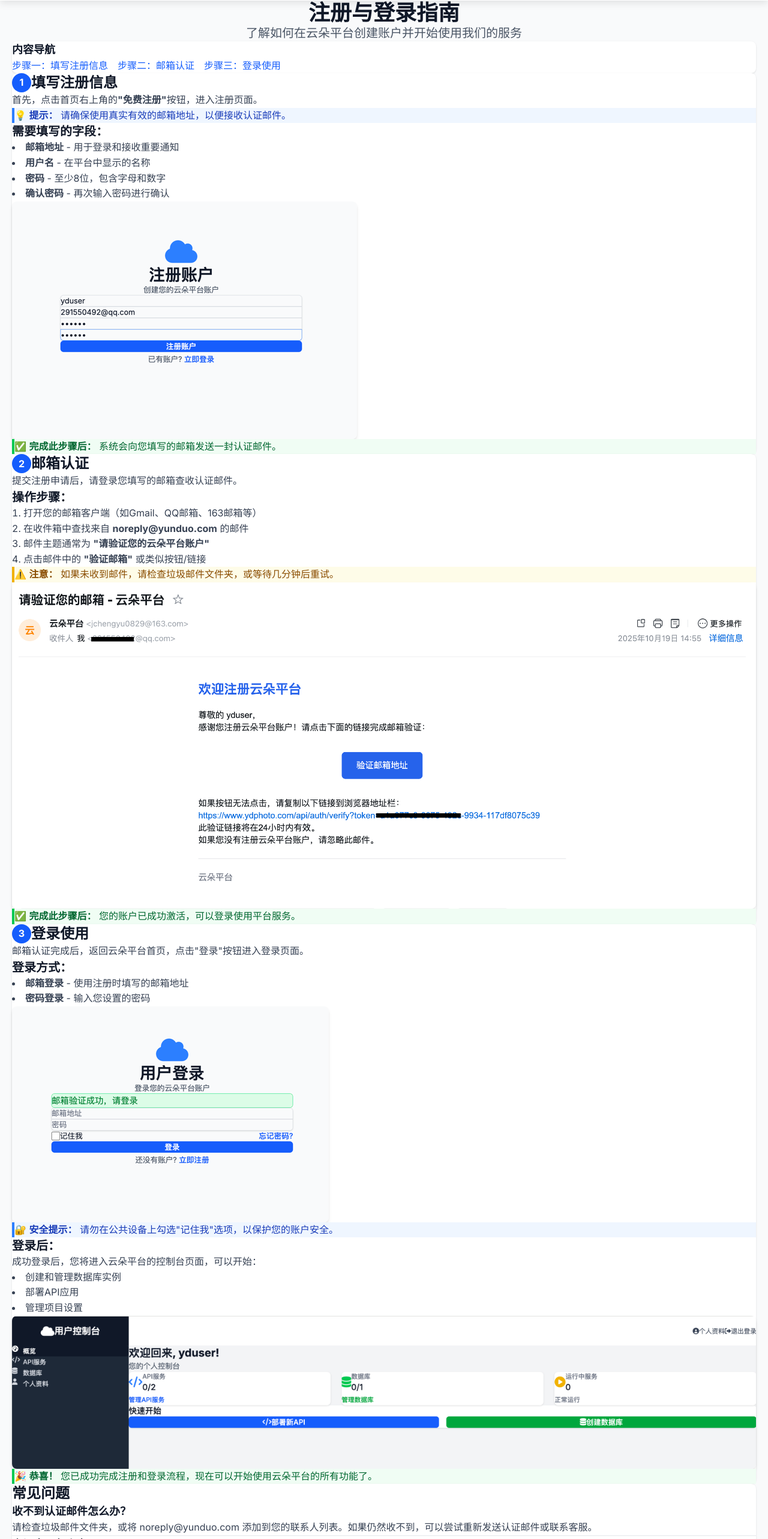
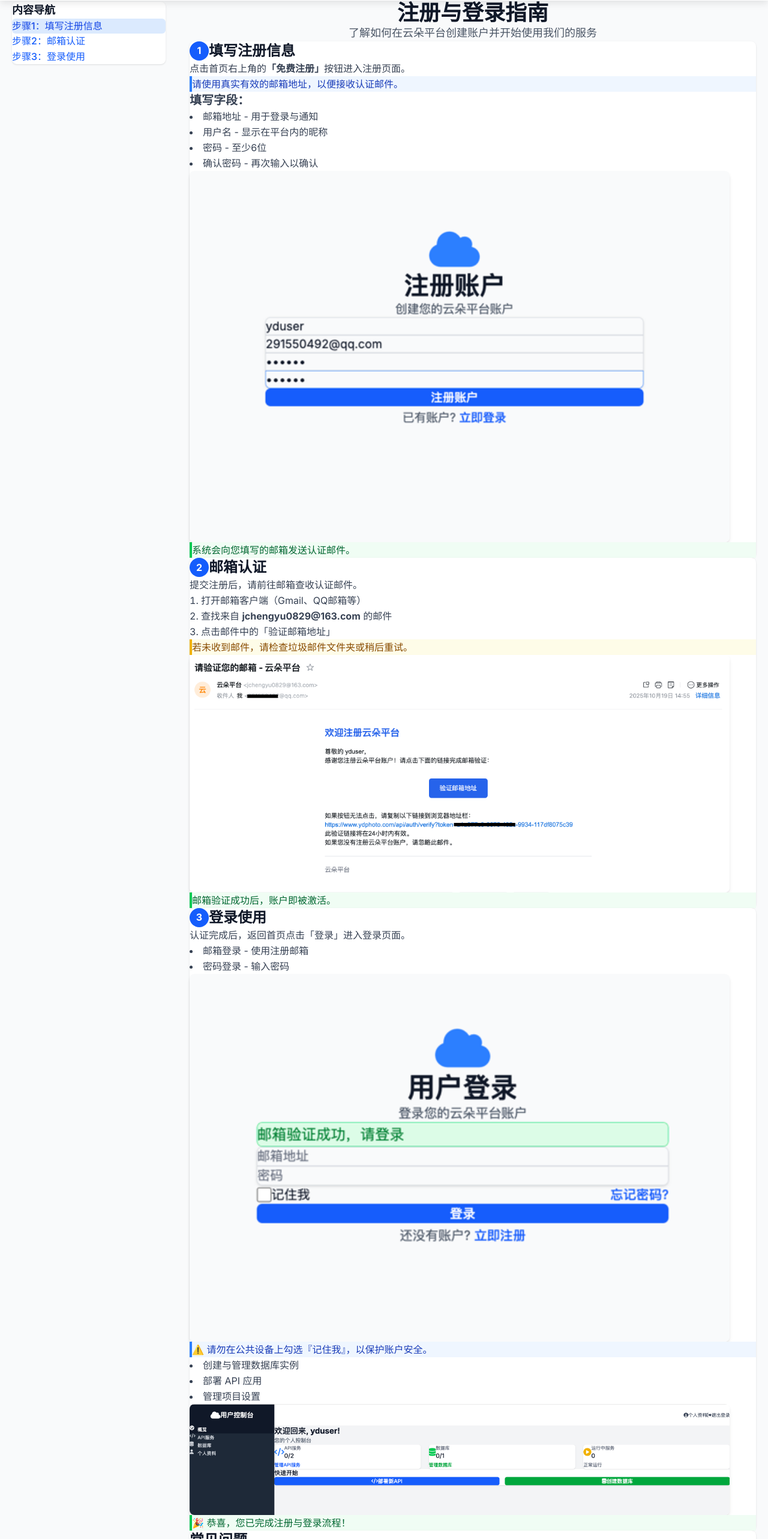
Before and after one commit to jiangchengyu998/one-click-deployment, a Next.js app: page /docs/register-login in a window 1280 px wide. Shown: the part 77-2643 px from the top of the page at 60% size. Built offline with nearby package versions, Linux system fonts and the light colour scheme.

Commit message:
register doc

```diff
--- a/src/app/docs/register-login/page.tsx
+++ b/src/app/docs/register-login/page.tsx
@@ -1,239 +1,293 @@
-// src/app/docs/register-login/page.tsx
 "use client";
+import {JSX, useEffect, useState} from "react";
+import Image from "next/image";
+import Link from "next/link";
+
+const steps = [
+    { id: "step1", title: "填写注册信息", number: 1 },
+    { id: "step2", title: "邮箱认证", number: 2 },
+    { id: "step3", title: "登录使用", number: 3 },
+];
+
 export default function RegisterLoginDocs() {
+    const [activeId, setActiveId] = useState<string>("step1");
+
+    useEffect(() => {
+        // 平滑滚动
+        document.documentElement.style.scrollBehavior = "smooth";
+
+        // Intersection Observer 监听滚动位置
+        const observer = new IntersectionObserver(
+            (entries) => {
+                for (const entry of entries) {
+                    if (entry.isIntersecting) {
+                        setActiveId(entry.target.id);
+                    }
+                }
+            },
+            { rootMargin: "-50% 0px -50% 0px", threshold: 0.1 }
+        );
+
+        steps.forEach((s) => {
+            const el = document.getElementById(s.id);
+            if (el) observer.observe(el);
+        });
+
+        return () => observer.disconnect();
+    }, []);
+
     return (
-        <div className="min-h-screen bg-gray-50 py-8">
-            <div className="container mx-auto px-4 max-w-4xl">
+        <div className="min-h-screen bg-gray-50 py-10">
+            <div className="container mx-auto px-4 max-w-5xl flex flex-col md:flex-row gap-10">
+                {/* 侧边导航栏 */}
+                <aside className="md:w-64 bg-white rounded-lg shadow p-6 h-fit sticky top-20">
+                    <h2 className="text-lg font-semibold text-gray-900 mb-4">内容导航</h2>
+                    <ul className="space-y-3">
+                        {steps.map((s) => (
+                            <li key={s.id}>
+                                <a
+                                    href={`#${s.id}`}
+                                    className={`block px-3 py-2 rounded-md font-medium transition-colors duration-150 ${
+                                        activeId === s.id
+                                            ? "bg-blue-100 text-blue-700"
+                                            : "text-blue-600 hover:bg-blue-50 hover:text-blue-800"
+                                    }`}
+                                >
+                                    步骤{s.number}：{s.title}
+                                </a>
+                            </li>
+                        ))}
+                    </ul>
+                </aside>
+
+                {/* 主体内容 */}
+                <main className="flex-1">
                     {/* 页面头部 */}
-                <div className="text-center mb-12">
-                    <h1 className="text-4xl font-bold text-gray-900 mb-4">
-                        注册与登录指南
-                    </h1>
-                    <p className="text-xl text-gray-600">
+                    <header className="text-center mb-12">
+                        <h1 className="text-4xl font-bold text-gray-900 mb-3">注册与登录指南</h1>
+                        <p className="text-lg text-gray-600">
                             了解如何在云朵平台创建账户并开始使用我们的服务
                         </p>
-                </div>
+                    </header>
 
-                {/* 内容导航 */}
-                <div className="bg-white rounded-lg shadow-sm p-6 mb-8">
-                    <h2 className="text-lg font-semibold text-gray-900 mb-4">内容导航</h2>
-                    <div className="flex flex-wrap gap-4">
-                        <a href="#step1" className="text-blue-600 hover:text-blue-800 font-medium">
-                            步骤一：填写注册信息
-                        </a>
-                        <a href="#step2" className="text-blue-600 hover:text-blue-800 font-medium">
-                            步骤二：邮箱认证
-                        </a>
-                        <a href="#step3" className="text-blue-600 hover:text-blue-800 font-medium">
-                            步骤三：登录使用
-                        </a>
-                    </div>
-                </div>
-
-                {/* 步骤一：填写注册信息 */}
-                <section id="step1" className="bg-white rounded-lg shadow-sm p-8 mb-8">
-                    <div className="flex items-center mb-6">
-                        <div className="w-8 h-8 bg-blue-600 text-white rounded-full flex items-center justify-center font-bold mr-4">
-                            1
-                        </div>
-                        <h2 className="text-2xl font-bold text-gray-900">填写注册信息</h2>
-                    </div>
-
-                    <div className="prose max-w-none">
-                        <p className="text-gray-700 mb-6">
-                            首先，点击首页右上角的<strong>"免费注册"</strong>按钮，进入注册页面。
-                        </p>
-
-                        <div className="bg-blue-50 border-l-4 border-blue-500 p-4 mb-6">
-                            <p className="text-blue-800">
-                                💡 <strong>提示：</strong> 请确保使用真实有效的邮箱地址，以便接收认证邮件。
-                            </p>
-                        </div>
-
-                        <h3 className="text-xl font-semibold text-gray-900 mb-4">需要填写的字段：</h3>
-                        <ul className="list-disc list-inside text-gray-700 mb-6 space-y-2">
-                            <li><strong>邮箱地址</strong> - 用于登录和接收重要通知</li>
-                            <li><strong>用户名</strong> - 在平台中显示的名称</li>
-                            <li><strong>密码</strong> - 至少8位，包含字母和数字</li>
-                            <li><strong>确认密码</strong> - 再次输入密码进行确认</li>
-                        </ul>
-
-                        <img
-                            src="/images/register-form.png"
-                            alt="注册表单页面"
-                            className="rounded-lg shadow-md mb-6"
-                        />
-
-                        <div className="bg-green-50 border-l-4 border-green-500 p-4">
-                            <p className="text-green-800">
-                                ✅ <strong>完成此步骤后：</strong> 系统会向您填写的邮箱发送一封认证邮件。
-                            </p>
-                        </div>
-                    </div>
-                </section>
-
-                {/* 步骤二：邮箱认证 */}
-                <section id="step2" className="bg-white rounded-lg shadow-sm p-8 mb-8">
-                    <div className="flex items-center mb-6">
-                        <div className="w-8 h-8 bg-blue-600 text-white rounded-full flex items-center justify-center font-bold mr-4">
-                            2
-                        </div>
-                        <h2 className="text-2xl font-bold text-gray-900">邮箱认证</h2>
-                    </div>
-
-                    <div className="prose max-w-none">
-                        <p className="text-gray-700 mb-6">
-                            提交注册申请后，请登录您填写的邮箱查收认证邮件。
-                        </p>
-
-                        <h3 className="text-xl font-semibold text-gray-900 mb-4">操作步骤：</h3>
-                        <ol className="list-decimal list-inside text-gray-700 mb-6 space-y-3">
-                            <li>打开您的邮箱客户端（如Gmail、QQ邮箱、163邮箱等）</li>
-                            <li>在收件箱中查找来自 <strong>noreply@yunduo.com</strong> 的邮件</li>
-                            <li>邮件主题通常为 <strong>"请验证您的云朵平台账户"</strong></li>
-                            <li>点击邮件中的 <strong>"验证邮箱"</strong> 或类似按钮/链接</li>
-                        </ol>
-
-                        <div className="bg-yellow-50 border-l-4 border-yellow-500 p-4 mb-6">
-                            <p className="text-yellow-800">
-                                ⚠️ <strong>注意：</strong> 如果未收到邮件，请检查垃圾邮件文件夹，或等待几分钟后重试。
-                            </p>
-                        </div>
-
-                        <img
-                            src="/images/register-email.png"
-                            alt="注册邮箱认证页面"
-                            className="rounded-lg shadow-md mb-6"
-                        />
-
-
-                        <div className="bg-green-50 border-l-4 border-green-500 p-4">
-                            <p className="text-green-800">
-                                ✅ <strong>完成此步骤后：</strong> 您的账户已成功激活，可以登录使用平台服务。
-                            </p>
-                        </div>
-                    </div>
-                </section>
-
-                {/* 步骤三：登录使用 */}
-                <section id="step3" className="bg-white rounded-lg shadow-sm p-8 mb-8">
-                    <div className="flex items-center mb-6">
-                    <div className="w-8 h-8 bg-blue-600 text-white rounded-full flex items-center justify-center font-bold mr-4">
-                            3
-                        </div>
-                        <h2 className="text-2xl font-bold text-gray-900">登录使用</h2>
-                    </div>
-
-                    <div className="prose max-w-none">
-                        <p className="text-gray-700 mb-6">
-                            邮箱认证完成后，返回云朵平台首页，点击"登录"按钮进入登录页面。
-                        </p>
-
-                        <h3 className="text-xl font-semibold text-gray-900 mb-4">登录方式：</h3>
-                        <ul className="list-disc list-inside text-gray-700 mb-6 space-y-2">
-                            <li><strong>邮箱登录</strong> - 使用注册时填写的邮箱地址</li>
-                            <li><strong>密码登录</strong> - 输入您设置的密码</li>
-                        </ul>
-
-                        {/* 登录页面截图占位符 */}
-                        <img
-                            src="/images/login-form.png"
-                            alt="登录页面"
-                            className="rounded-lg shadow-md mb-6"
-                        />
-
-                        <div className="bg-blue-50 border-l-4 border-blue-500 p-4 mb-6">
-                            <p className="text-blue-800">
-                                🔐 <strong>安全提示：</strong> 请勿在公共设备上勾选"记住我"选项，以保护您的账户安全。
-                            </p>
-                        </div>
-
-                        <h3 className="text-xl font-semibold text-gray-900 mb-4">登录后：</h3>
-                        <p className="text-gray-700 mb-4">
-                            成功登录后，您将进入云朵平台的控制台页面，可以开始：
-                        </p>
-                        <ul className="list-disc list-inside text-gray-700 mb-6 space-y-2">
-                            <li>创建和管理数据库实例</li>
-                            <li>部署API应用</li>
-                            {/*<li>查看资源使用情况</li>*/}
-                            <li>管理项目设置</li>
-                        </ul>
-
-                        {/* 控制台页面截图占位符 */}
-                        {/*<div className="border-2 border-dashed border-gray-300 rounded-lg p-8 text-center mb-6">*/}
-                            <img
-                                src="/images/user-dashboad.png"
-                                alt="登录页面"
-                                className="rounded-lg shadow-md mb-6"
-                            />
-                        {/*    <p className="text-gray-500">用户控制台截图</p>*/}
-                        {/*    <p className="text-sm text-gray-400 mt-1">展示登录成功后的控制台界面</p>*/}
-                        {/*</div>*/}
-
-                        <div className="bg-green-50 border-l-4 border-green-500 p-4">
-                            <p className="text-green-800">
-                                🎉 <strong>恭喜！</strong> 您已成功完成注册和登录流程，现在可以开始使用云朵平台的所有功能了。
-                            </p>
-                        </div>
-                    </div>
-                </section>
+                    {/* 步骤内容 */}
+                    {steps.map((s) => (
+                        <StepSection key={s.id} id={s.id} number={s.number} title={s.title} />
+                    ))}
 
                     {/* 常见问题 */}
-                <section className="bg-white rounded-lg shadow-sm p-8">
-                    <h2 className="text-2xl font-bold text-gray-900 mb-6">常见问题</h2>
-
-                    <div className="space-y-6">
-                        <div className="border-b border-gray-200 pb-6">
-                            <h3 className="text-lg font-semibold text-gray-900 mb-2">
-                                收不到认证邮件怎么办？
-                            </h3>
-                            <p className="text-gray-700">
-                                请检查垃圾邮件文件夹，或将 noreply@yunduo.com 添加到您的联系人列表。如果仍然收不到，可以尝试重新发送认证邮件或联系客服。
-                            </p>
-                        </div>
-
-                        <div className="border-b border-gray-200 pb-6">
-                            <h3 className="text-lg font-semibold text-gray-900 mb-2">
-                                忘记密码怎么办？
-                            </h3>
-                            <p className="text-gray-700">
-                                在登录页面点击"忘记密码"链接，输入您的邮箱地址，系统会发送密码重置邮件到您的邮箱。
-                            </p>
-                        </div>
-
-                        <div>
-                            <h3 className="text-lg font-semibold text-gray-900 mb-2">
-                                一个邮箱可以注册多个账户吗？
-                            </h3>
-                            <p className="text-gray-700">
-                                每个邮箱地址只能注册一个云朵平台账户。如果您需要多个账户，请使用不同的邮箱地址注册。
-                            </p>
-                        </div>
-                    </div>
-                </section>
+                    <FAQSection />
 
                     {/* 导航链接 */}
-                <div className="mt-12 flex justify-between">
-                    <a
+                    <footer className="mt-12 flex justify-between">
+                        <Link
                             href="/docs"
                             className="flex items-center text-blue-600 hover:text-blue-800 font-medium"
                         >
-                        <svg className="w-5 h-5 mr-2" fill="none" stroke="currentColor" viewBox="0 0 24 24">
-                            <path strokeLinecap="round" strokeLinejoin="round" strokeWidth={2} d="M15 19l-7-7 7-7" />
-                        </svg>
+                            <ArrowLeftIcon />
                             返回文档中心
-                    </a>
-                    <a
+                        </Link>
+
+                        <Link
                             href="/docs/first-deployment"
                             className="flex items-center text-blue-600 hover:text-blue-800 font-medium"
                         >
                             下一篇：首次部署指南
-                        <svg className="w-5 h-5 ml-2" fill="none" stroke="currentColor" viewBox="0 0 24 24">
-                            <path strokeLinecap="round" strokeLinejoin="round" strokeWidth={2} d="M9 5l7 7-7 7" />
-                        </svg>
-                    </a>
-                </div>
+                            <ArrowRightIcon />
+                        </Link>
+                    </footer>
+                </main>
             </div>
         </div>
     );
 }
+
+/* 单步内容组件 */
+function StepSection({
+                         id,
+                         number,
+                         title,
+                     }: {
+    id: string;
+    number: number;
+    title: string;
+}) {
+    const images: Record<string, string> = {
+        step1: "/images/register-form.png",
+        step2: "/images/register-email.png",
+        step3: "/images/login-form.png",
+    };
+
+    const contentMap: Record<string, JSX.Element> = {
+        step1: (
+            <>
+                <p className="mb-6">
+                    点击首页右上角的<strong>「免费注册」</strong>按钮进入注册页面。
+                </p>
+                <Alert type="info" text="请使用真实有效的邮箱地址，以便接收认证邮件。" />
+                <h3 className="text-xl font-semibold mt-6 mb-3">填写字段：</h3>
+                <ul className="list-disc list-inside space-y-2 mb-6">
+                    <li>邮箱地址 - 用于登录与通知</li>
+                    <li>用户名 - 显示在平台内的昵称</li>
+                    <li>密码 - 至少6位</li>
+                    <li>确认密码 - 再次输入以确认</li>
+                </ul>
+                <Image
+                    src={images[id]}
+                    alt="注册表单页面"
+                    width={900}
+                    height={500}
+                    className="rounded-lg shadow-md mb-6"
+                    loading="lazy"
+                />
+                <Alert type="success" text="系统会向您填写的邮箱发送认证邮件。" />
+            </>
+        ),
+        step2: (
+            <>
+                <p className="mb-6">提交注册后，请前往邮箱查收认证邮件。</p>
+                <ol className="list-decimal list-inside space-y-2 mb-6">
+                    <li>打开邮箱客户端（Gmail、QQ邮箱等）</li>
+                    <li>查找来自 <strong>jchengyu0829@163.com</strong> 的邮件</li>
+                    <li>点击邮件中的「验证邮箱地址」</li>
+                </ol>
+                <Alert
+                    type="warning"
+                    text="若未收到邮件，请检查垃圾邮件文件夹或稍后重试。"
+                />
+                <Image
+                    src={images[id]}
+                    alt="邮箱认证示例"
+                    width={900}
+                    height={500}
+                    className="rounded-lg shadow-md mb-6"
+                    loading="lazy"
+                />
+                <Alert type="success" text="邮箱验证成功后，账户即被激活。" />
+            </>
+        ),
+        step3: (
+            <>
+                <p className="mb-6">
+                    认证完成后，返回首页点击「登录」进入登录页面。
+                </p>
+                <ul className="list-disc list-inside space-y-2 mb-6">
+                    <li>邮箱登录 - 使用注册邮箱</li>
+                    <li>密码登录 - 输入密码</li>
+                </ul>
+                <Image
+                    src={images[id]}
+                    alt="登录页面"
+                    width={900}
+                    height={500}
+                    className="rounded-lg shadow-md mb-6"
+                    loading="lazy"
+                />
+                <Alert
+                    type="info"
+                    text="⚠️ 请勿在公共设备上勾选『记住我』，以保护账户安全。"
+                />
+                <ul className="list-disc list-inside space-y-2 mb-6">
+                    <li>创建与管理数据库实例</li>
+                    <li>部署 API 应用</li>
+                    <li>管理项目设置</li>
+                </ul>
+                <Image
+                    src="/images/user-dashboard.png"
+                    alt="控制台页面"
+                    width={900}
+                    height={500}
+                    className="rounded-lg shadow-md mb-6"
+                    loading="lazy"
+                />
+                <Alert type="success" text="🎉 恭喜，您已完成注册与登录流程！" />
+            </>
+        ),
+    };
+
+    return (
+        <section id={id} className="bg-white rounded-lg shadow p-8 mb-10 scroll-mt-24">
+            <div className="flex items-center mb-6">
+                <div className="w-8 h-8 bg-blue-600 text-white rounded-full flex items-center justify-center font-bold mr-4">
+                    {number}
+                </div>
+                <h2 className="text-2xl font-bold text-gray-900">{title}</h2>
+            </div>
+            <div className="text-gray-700 leading-relaxed">{contentMap[id]}</div>
+        </section>
+    );
+}
+
+/* FAQ */
+function FAQSection() {
+    const faqs = [
+        {
+            q: "收不到认证邮件怎么办？",
+            a: "请检查垃圾邮件文件夹，或将 jchengyu0829@163.com 添加到联系人列表。如果仍未收到，请尝试重新发送认证邮件或联系客服。",
+        },
+        {
+            q: "忘记密码怎么办？",
+            a: "在登录页面点击「忘记密码」链接，输入邮箱地址后，系统会发送重置邮件。",
+        },
+        {
+            q: "一个邮箱可以注册多个账户吗？",
+            a: "每个邮箱仅可注册一个账户。如需多个，请使用不同邮箱注册。",
+        },
+    ];
+
+    return (
+        <section className="bg-white rounded-lg shadow p-8">
+            <h2 className="text-2xl font-bold text-gray-900 mb-6">常见问题</h2>
+            <div className="divide-y divide-gray-200">
+                {faqs.map((f, i) => (
+                    <div key={i} className="py-6">
+                        <h3 className="text-lg font-semibold text-gray-900 mb-2">{f.q}</h3>
+                        <p className="text-gray-700">{f.a}</p>
+                    </div>
+                ))}
+            </div>
+        </section>
+    );
+}
+
+/* 通用提示框 */
+function Alert({ type, text }: { type: "info" | "success" | "warning"; text: string }) {
+    const styles = {
+        info: "bg-blue-50 border-blue-500 text-blue-800",
+        success: "bg-green-50 border-green-500 text-green-800",
+        warning: "bg-yellow-50 border-yellow-500 text-yellow-800",
+    };
+    return (
+        <div className={`border-l-4 p-4 mb-6 ${styles[type]}`}>
+            <p>{text}</p>
+        </div>
+    );
+}
+
+/* 图标组件 */
+function ArrowLeftIcon() {
+    return (
+        <svg
+            className="w-5 h-5 mr-2"
+            fill="none"
+            stroke="currentColor"
+            strokeWidth={2}
+            viewBox="0 0 24 24"
+        >
+            <path strokeLinecap="round" strokeLinejoin="round" d="M15 19l-7-7 7-7" />
+        </svg>
+    );
+}
+function ArrowRightIcon() {
+    return (
+        <svg
+            className="w-5 h-5 ml-2"
+            fill="none"
+            stroke="currentColor"
+            strokeWidth={2}
+            viewBox="0 0 24 24"
+        >
+            <path strokeLinecap="round" strokeLinejoin="round" d="M9 5l7 7-7 7" />
+        </svg>
+    );
+}
```
Also changed, not shown: public/images/user-dashboard.png (renamed from public/images/user-dashboad.png). Lines whose indentation alone changed are shown as unchanged.
